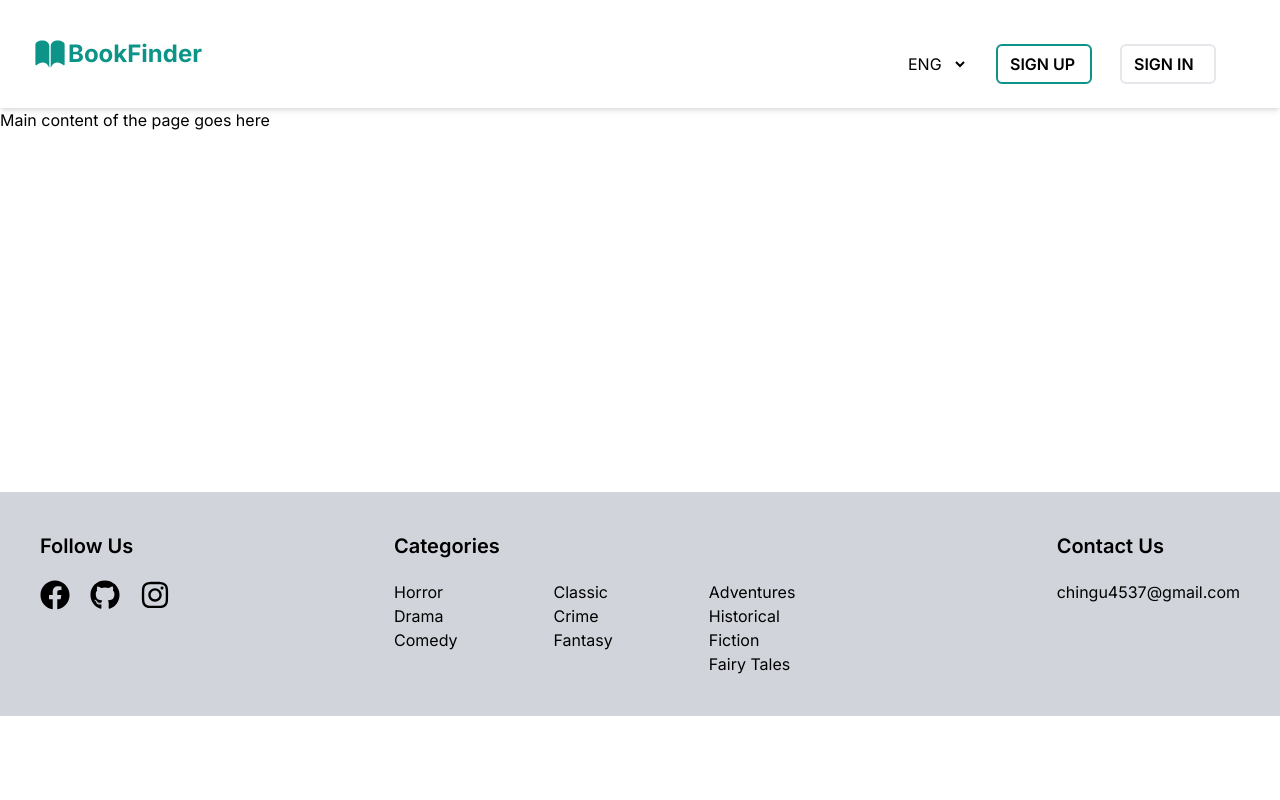
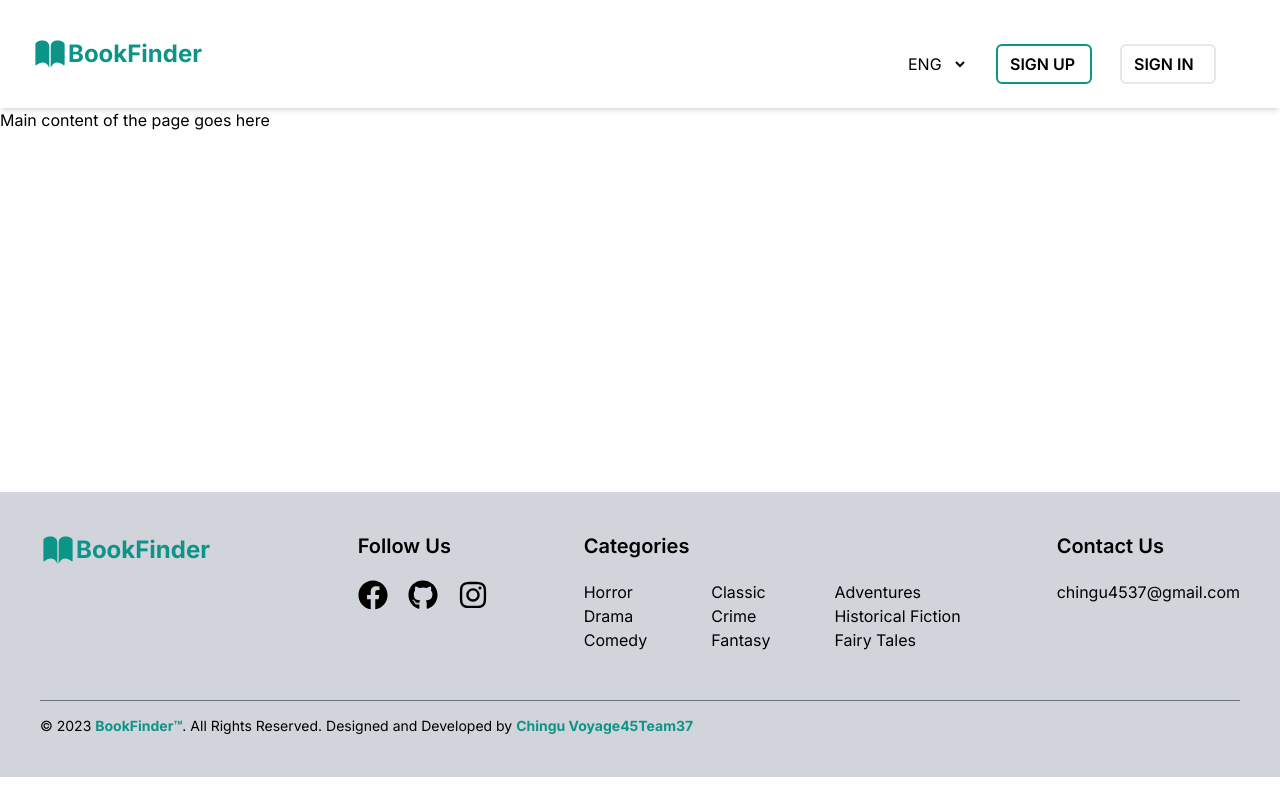
Before and after one commit to chingu-voyages/v45-tier3-team-37, a Next.js app in the folder bookfinder/: page / in a window 1280 px wide. Built offline with nearby package versions, Linux system fonts and the light colour scheme.

Commit message:
feat: implement suggested footer changes

```diff
--- a/bookfinder/src/components/Footer.tsx
+++ b/bookfinder/src/components/Footer.tsx
@@ -1,10 +1,21 @@
 import React from "react";
 import { FaFacebook, FaInstagram, FaGithub } from "react-icons/fa";
+import { IoIosBook } from "react-icons/io";
 
 const Footer = () => {
   return (
-    <div className="top-64 flex h-full w-full flex-col gap-10 bg-gray-300 p-10 xl:flex-row xl:gap-56">
-      <div className="flex flex-col gap-5">
+    <div className="flex flex-col bg-gray-300 p-10">
+      <div className="flex flex-col justify-between gap-7 md:items-start lg:flex-row">
+        <div className="flex cursor-pointer items-center text-2xl font-bold text-teal-600">
+          <span className="text-4xl">
+            <IoIosBook />
+          </span>
+          BookFinder
+        </div>
+
+        <div className="flex flex-col gap-10 md:gap-7 lg:flex-row lg:gap-24">
+          <div className="flex flex-col gap-10 md:flex-row md:gap-24">
+            <div className="flex flex-col gap-3 md:gap-5">
               <div className="text-xl font-semibold">Follow Us</div>
               <div className="flex gap-5 text-3xl">
                 <a href="/" className="hover:text-teal-600">
@@ -19,9 +30,9 @@ const Footer = () => {
               </div>
             </div>
 
-      <div className="flex flex-col gap-5">
+            <div className="flex flex-col gap-3 md:gap-5">
               <div className="text-xl font-semibold">Categories</div>
-        <div className="flex flex-col gap-5 md:flex-row md:gap-24">
+              <div className="flex flex-col gap-5 md:flex-row md:gap-16">
                 <div>
                   <ul>
                     <a className="hover:text-teal-600 hover:underline" href="/">
@@ -65,8 +76,9 @@ const Footer = () => {
                 </div>
               </div>
             </div>
+          </div>
 
-      <div className="flex flex-col gap-5">
+          <div className="flex flex-col gap-3 md:gap-5">
             <div className="text-xl font-semibold">Contact Us</div>
 
             <div>
@@ -79,6 +91,23 @@ const Footer = () => {
             </div>
           </div>
         </div>
+      </div>
+
+      <hr className="mb-3 mt-12 border-gray-500" />
+
+      <div>
+        <span className="text-black-500 dark:text-black-400 text-sm sm:text-center">
+          © 2023 <a className="font-bold text-teal-600">BookFinder™</a>. All
+          Rights Reserved. Designed and Developed by{" "}
+          <a
+            className="font-bold text-teal-600 hover:underline"
+            href="https://github.com/chingu-voyages/v45-tier3-team-37/"
+          >
+            Chingu Voyage45Team37
+          </a>
+        </span>
+      </div>
+    </div>
   );
 };
 
```
Lines whose indentation alone changed are shown as unchanged.
